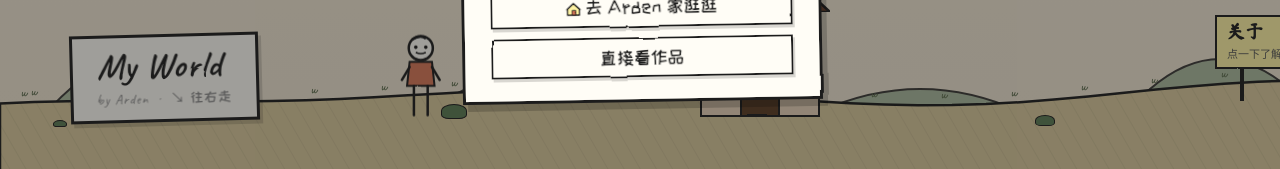
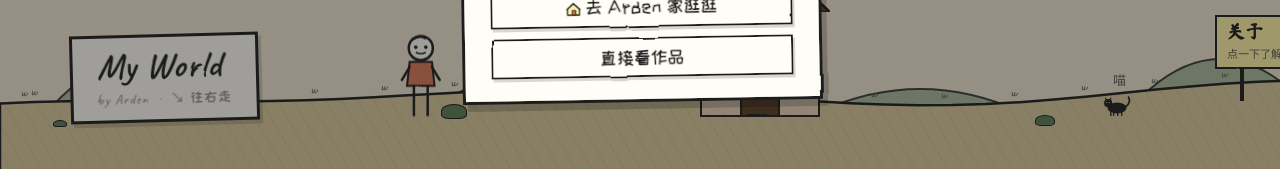
Before and after one commit to ArdenGao10/Ardenworld, a React (Vite) app: page / in a window 1280 px wide. Shown: the part 473-642 px from the top of the page. Built offline with nearby package versions, Linux system fonts and the light colour scheme.

Commit message:
Add gentle world interactions and reduced motion

```diff
--- a/src/WalkGame.jsx
+++ b/src/WalkGame.jsx
@@ -36,6 +36,11 @@ import {
   isMuted, setMuted,
 } from './world/sound.js';
 
+const CAT_ENCOUNTERS = [
+  { x: 1100, facing: -1, label: "喵" },
+  { x: 4740, facing: 1, label: "z z" },
+];
+
 export default function WalkGame({ onRoom }) {
   const [charX, setCharX] = useState(420);
   const [charY, setCharY] = useState(0);
@@ -56,6 +61,7 @@ export default function WalkGame({ onRoom }) {
   const [showGallery, setShowGallery] = useState(false);
   const [showcase, setShowcase] = useState(null); // { url, workId }
   const [viewport, setViewport] = useState({ w: window.innerWidth, h: window.innerHeight });
+  const [reducedMotion, setReducedMotion] = useState(() => matchMedia("(prefers-reduced-motion: reduce)").matches);
   const [showStartHint, setShowStartHint] = useState(true);
   const [splash, setSplash] = useState(null); // {x, y} for splash drops
   const [flowered, setFlowered] = useState({});
@@ -90,6 +96,13 @@ export default function WalkGame({ onRoom }) {
     const r = () => setViewport({ w: window.innerWidth, h: window.innerHeight });
     window.addEventListener("resize", r);
     return () => window.removeEventListener("resize", r);
+  }, []);
+
+  useEffect(() => {
+    const media = matchMedia("(prefers-reduced-motion: reduce)");
+    const update = () => setReducedMotion(media.matches);
+    media.addEventListener("change", update);
+    return () => media.removeEventListener("change", update);
   }, []);
 
   // If audio is already running (e.g. we just came back from the room),
@@ -406,11 +419,12 @@ export default function WalkGame({ onRoom }) {
   useEffect(() => {
     if (!showEnd) return;
     playWin();
+    if (reducedMotion) return;
     const id = setInterval(() => {
       if (stateRef.current.y < 5) keys.current.jumpRequested = true;
     }, 80);
     return () => clearInterval(id);
-  }, [showEnd]);
+  }, [showEnd, reducedMotion]);
 
   // ----- nearest interactable -----
   const nearest = (() => {
@@ -422,6 +436,12 @@ export default function WalkGame({ onRoom }) {
     }
     return best;
   })();
+
+  const softHintStopId = STOPS.find(s =>
+    ["notes", "lantern", "contact"].includes(s.type) &&
+    !reached[s.id] &&
+    Math.abs(charX - s.x) < 300
+  )?.id;
 
   // ----- memoised scene layers -----
   // The game loop runs ~60×/s. Without this, every frame would re-render
@@ -459,9 +479,10 @@ export default function WalkGame({ onRoom }) {
   const stopMarkers = useMemo(() => (
     STOPS.filter(s => s.x >= winStart && s.x <= winEnd).map(s => (
       <StopMarker key={s.id} stop={s} charNearby={nearest?.id === s.id}
-        lit={s.id === "lantern" && lanternLit}/>
+        lit={s.id === "lantern" && lanternLit}
+        softHint={softHintStopId === s.id}/>
     ))
-  ), [lanternLit, nearest?.id, winStart, winEnd]);
+  ), [lanternLit, nearest?.id, softHintStopId, winStart, winEnd]);
 
   const starEls = useMemo(() => (
     [[1700, 60], [1980, 85], [3400, 90], [5300, 70]].map(([sx, sy], i) => (
@@ -598,6 +619,24 @@ export default function WalkGame({ onRoom }) {
             ['--dy']: `${30 + (i % 3) * 10}px`
           }}/>
         ))}
+        {/* On the first walk the cat belongs to the world: glimpsed once in
+            daylight, then found asleep near the lantern. On later walks it
+            trusts the visitor enough to follow. */}
+        {playCount === 1 && CAT_ENCOUNTERS.map(cat => (
+          cat.x >= winStart && cat.x <= winEnd && (
+            <div key={cat.x} className="mw-cat-encounter" style={{
+              position: "absolute", left: cat.x,
+              bottom: GROUND_Y + groundLift(cat.x) - 4, zIndex: 4,
+              transform: `scaleX(${cat.facing})`,
+            }}>
+              <Cat size={34}/>
+              <div className="sk-hand" style={{
+                position: "absolute", left: 8, bottom: 30,
+                transform: `scaleX(${cat.facing})`, fontSize: 13, opacity: .7,
+              }}>{cat.label}</div>
+            </div>
+          )
+        ))}
         {/* cat (after first playthrough)
             Position is driven by transform: translate3d, not left/bottom.
             WebKit leaks paint when a child's left/top changes every frame
@@ -719,6 +758,15 @@ export default function WalkGame({ onRoom }) {
             <div className="sk-mono" style={{ fontSize: 9 * k, letterSpacing: ".22em", color: "#888" }}>END · 终点</div>
             <div className="mw-title" style={{ fontSize: 32 * k, lineHeight: 1, marginTop: 4 * k, color: "#d97757" }}>通关 ✦</div>
             <div className="sk-hand" style={{ fontSize: 14 * k, color: "#666", marginTop: 2 * k }}>你走完了 my world</div>
+            {stars === 4 && (
+              <div className="sk-hand mw-star-complete" style={{
+                marginTop: 8 * k, padding: `${5 * k}px ${8 * k}px`,
+                background: "#fef3a3", border: "1.5px solid #1b1b1b",
+                fontSize: 13 * k,
+              }}>
+                今晚的星星都亮了 ✦
+              </div>
+            )}
             <div style={{ marginTop: 12 * k, display: "flex", flexDirection: "column", gap: 4 * k }}>
               {[
                 { label: "停靠点", value: `${visitedStops}/${countedStops.length}` },
--- a/src/index.css
+++ b/src/index.css
@@ -176,6 +176,21 @@ input, textarea {
 @keyframes mw-twinkle {
   0%, 100% { opacity: .6; transform: scale(.9); }
   50% { opacity: 1; transform: scale(1.15); }
+}
+.mw-soft-hint {
+  color: #fef3a3;
+  text-shadow: 0 0 10px rgba(254,243,163,.95);
+  pointer-events: none;
+  animation: mw-soft-hint 2.4s ease-in-out infinite;
+}
+@keyframes mw-soft-hint {
+  0%, 100% { opacity: .28; transform: translateY(0) scale(.9); }
+  50% { opacity: .9; transform: translateY(-4px) scale(1.08); }
+}
+.mw-cat-encounter { animation: mw-cat-idle 2.8s ease-in-out infinite; transform-origin: bottom center; }
+@keyframes mw-cat-idle {
+  0%, 100% { margin-bottom: 0; }
+  50% { margin-bottom: 2px; }
 }
 
 /* Clouds */
@@ -643,3 +658,15 @@ input, textarea {
   box-shadow: 2px 3px 0 rgba(0,0,0,.15);
 }
 .mw-tut-dismiss:active { transform: translate(-50%, 1px); }
+
+@media (prefers-reduced-motion: reduce) {
+  *, *::before, *::after {
+    animation-duration: .001ms !important;
+    animation-iteration-count: 1 !important;
+    scroll-behavior: auto !important;
+  }
+  .mw-cloud, .mw-bird { display: none; }
+  .mw-thought, .mw-thought-wide { animation: none !important; opacity: 1; }
+  .mw-soft-hint { animation: none !important; opacity: .55; }
+  .mw-world, .mw-far, .mw-mid { will-change: auto; }
+}
--- a/src/world/StopMarker.jsx
+++ b/src/world/StopMarker.jsx
@@ -21,7 +21,13 @@ const Signpost = ({ x, y, label, sub, tint = "#fef3a3" }) => (
   </div>
 );
 
-export const StopMarker = ({ stop, charNearby, lit }) => {
+const SoftHint = ({ bottom, left = 0 }) => (
+  <div className="mw-soft-hint sk-hand" style={{ position: "absolute", bottom, left, fontSize: 18 }}>
+    ✦
+  </div>
+);
+
+export const StopMarker = ({ stop, charNearby, lit, softHint }) => {
   const baseY = GROUND_Y + groundLift(stop.x);
   switch (stop.type) {
     case "start":
@@ -152,6 +158,7 @@ export const StopMarker = ({ stop, charNearby, lit }) => {
     case "notes":
       return (
         <div style={{ position: "absolute", bottom: baseY, left: stop.x - 30 }}>
+          {softHint && <SoftHint bottom={105} left={20}/>}
           <div style={{ width: 60, height: 90, background: "#7a4a32", border: "2.5px solid #1b1b1b", filter: "url(#wobble)", transform: "translateZ(0)", position: "relative" }}>
             <div style={{ position: "absolute", top: 14, left: 8, right: 8, height: 14, background: "#1b1b1b" }}/>
             <div className="sk-mono" style={{ position: "absolute", bottom: 8, left: 0, right: 0, textAlign: "center", color: "#fffdf6", fontSize: 9, letterSpacing: ".1em" }}>NOTES</div>
@@ -164,6 +171,7 @@ export const StopMarker = ({ stop, charNearby, lit }) => {
       // the point of the stop, so it must not glow on its own.
       return (
         <div style={{ position: "absolute", bottom: baseY, left: stop.x - 15 }}>
+          {softHint && <SoftHint bottom={120} left={-5}/>}
           <div style={{ width: 5, height: 100, background: "#1b1b1b", margin: "0 auto" }}/>
           {/* Lantern body — translateZ(0) caches the wobble filter on its
               own compositor layer so the camera's per-frame transform
@@ -201,6 +209,7 @@ export const StopMarker = ({ stop, charNearby, lit }) => {
     case "contact":
       return (
         <div style={{ position: "absolute", bottom: baseY, left: stop.x - 30 }}>
+          {softHint && <SoftHint bottom={92} left={20}/>}
           <div style={{ width: 5, height: 70, background: "#1b1b1b", margin: "0 auto" }}/>
           <div style={{
             position: "absolute", top: -10, left: -25, width: 60, height: 40,
```
